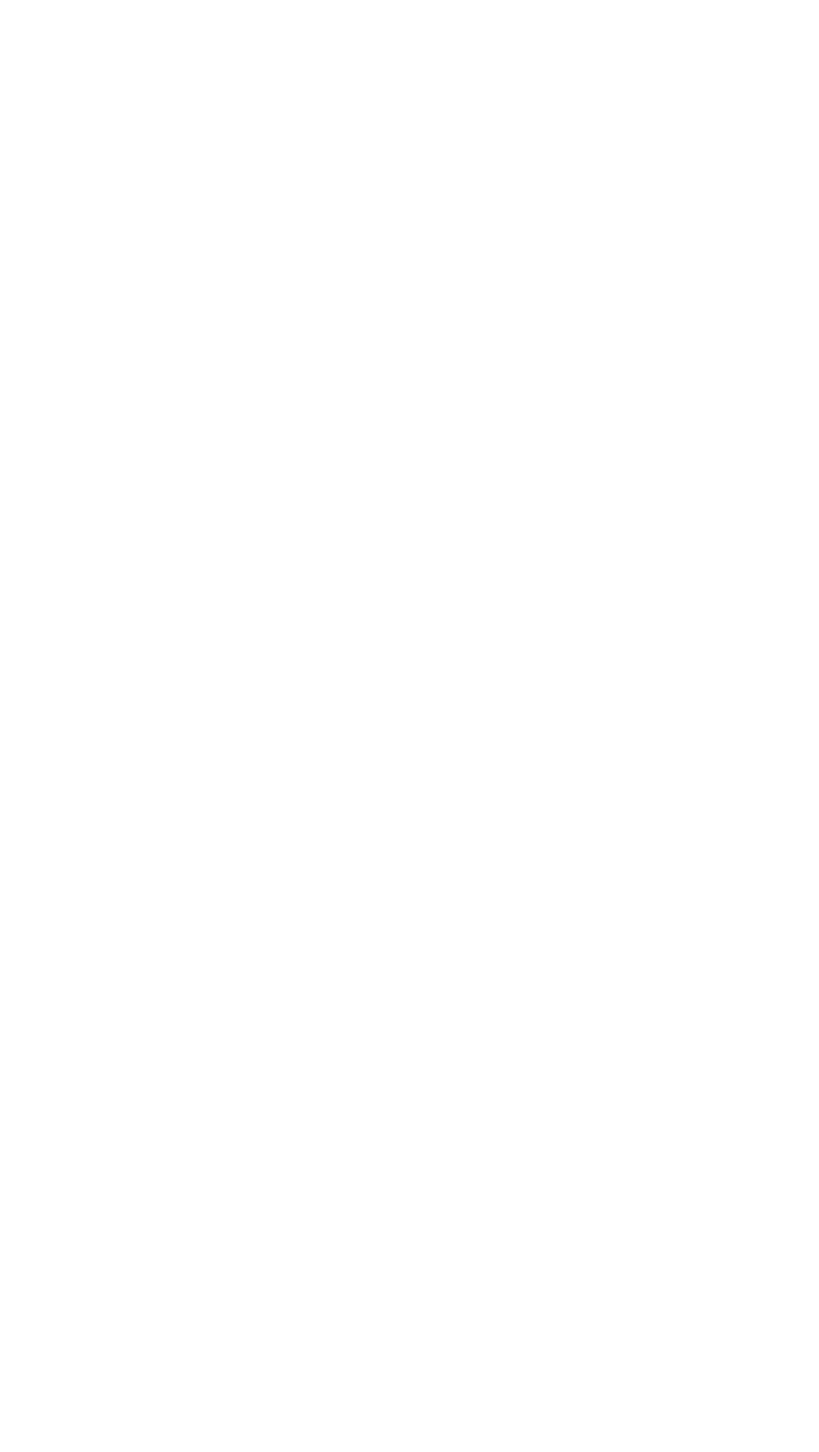
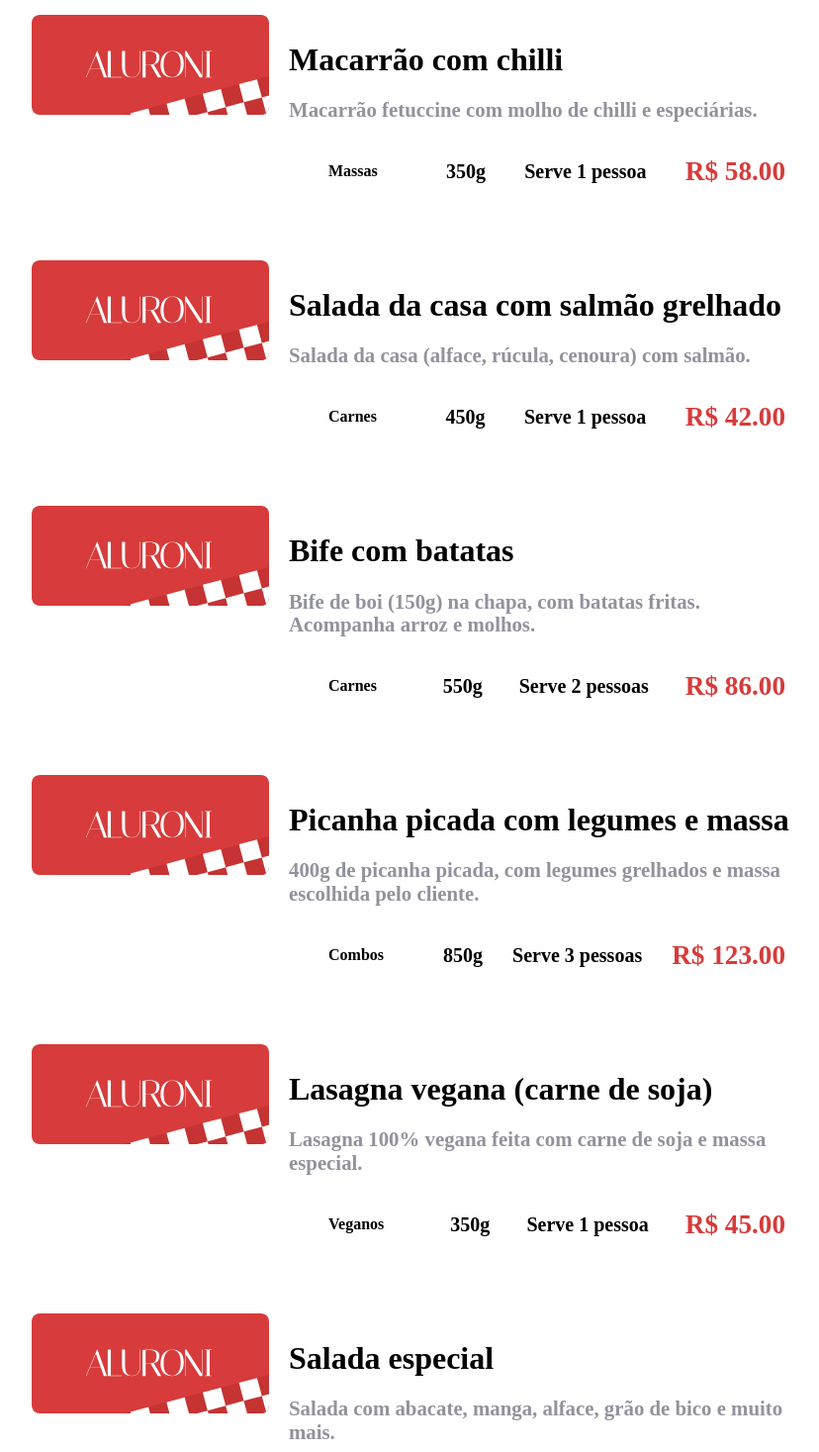
Before and after one commit to JulioTavaresDE/AluroniMassa, a React (Create React App) app: page / in a window 1280 px wide. Shown: the part 1330-2797 px from the top of the page at 99% size, without its empty margins (168-996 px from the left). Before the commit the page ends 804 px from the top, so only its background shows below. Built offline with nearby package versions, Linux system fonts and the light colour scheme.

Commit message:
Populando cada item

```diff
--- /dev/null
+++ b/src/pages/cardapio/Itens/Item/Item.module.scss
@@ -0,0 +1,102 @@
+@import "styles/variaveis";
+@import "styles/breakpoints";
+
+$massas: #d73b3b;
+$carnes: #30201e;
+$combos: #e6c864;
+$veganos: #80aa40;
+
+.item {
+  display: flex;
+  flex-wrap: wrap;
+  width: 90%;
+  &__imagem {
+    min-width: 240px;
+    @media (max-width: $desktop_xsm) {
+      width: 100%;
+    }
+    img {
+      border-radius: 8px;
+      width: 100%;
+    }
+  }
+  &__descricao {
+    display: flex;
+    flex: 1;
+    flex-direction: column;
+    flex-wrap: wrap;
+    justify-content: space-around;
+    padding: 0 20px;
+    @media (max-width: $desktop_xsm) {
+      flex-direction: row;
+      margin-top: 20px;
+      padding: 0;
+    }
+  }
+  &__titulo {
+    h2 {
+      font-size: 2rem;
+      font-weight: bold;
+      margin-bottom: 20px;
+    }
+    p {
+      color: $dark-grey;
+      font-size: 1.3rem;
+      font-weight: 600;
+      max-width: 600px;
+      margin-bottom: 20px;
+    }
+  }
+  &__tags {
+    display: flex;
+    flex-wrap: wrap;
+    justify-content: space-between;
+    margin-bottom: 20px;
+    max-width: 700px;
+    @media (max-width: $desktop_xsm) {
+      justify-content: flex-end;
+    }
+    @media (max-width: $mobile) {
+      justify-content: flex-start;
+    }
+    > div {
+      margin: 10px;
+    }
+  }
+  &__tipo {
+    align-items: center;
+    border-radius: 2px;
+    display: flex;
+    font-weight: bold;
+    height: 40px;
+    justify-content: center;
+    padding: 10px 30px;
+    &__massas {
+      background-color: $massas;
+      color: white;
+    }
+    &__carnes {
+      background-color: $carnes;
+      color: white;
+    }
+    &__combos {
+      background-color: $combos;
+    }
+    &__veganos {
+      background-color: $veganos;
+    }
+  }
+  &__porcao,
+  &__qtdpessoas,
+  &__valor {
+    align-items: center;
+    display: flex;
+    font-size: 1.25rem;
+    font-weight: bold;
+    justify-content: center;
+  }
+  &__valor {
+    color: $red;
+    font-size: 1.7rem;
+  }
+}
--- /dev/null
+++ b/src/pages/cardapio/Itens/Item/index.tsx
@@ -0,0 +1,43 @@
+import logo from 'assets/logo.svg';
+import style from './Item.module.scss';
+import cardapio from  '../itens.json';
+import  type  from '@testing-library/user-event/dist/type';
+
+type Props = typeof cardapio[0];
+
+export default function item(props:Props){
+const {title,description, category, size, serving, price} = props
+
+    return (
+        <div className={style.item}>
+            <div className={style.item__imagem}>
+                <img src={logo} alt={title}></img>
+            </div>
+
+            <div className={style.item__descricao}>
+                <div className={style.item__titulo}>
+                    <h2>{title}</h2>
+                    <p>{description}</p>
+                </div>
+
+                <div className={style.item__tags}>
+                    <div className={style.item__tipo}>
+                        {category.label}
+                    </div>
+
+                    <div className={style.item__porcao}>
+                        {size}g
+                    </div>
+
+                    <div className={style.item__qtdpessoas}>
+                        Serve {serving} pessoa{ serving === 1 ? "" : 's' }
+                    </div>
+
+                    <div className={style.item__valor}>
+                        R$ {price.toFixed(2)}
+                    </div>
+                </div>
+            </div>
+        </div>
+    )
+}
--- /dev/null
+++ b/src/pages/cardapio/Itens/Itens.module.scss
@@ -0,0 +1,7 @@
+.itens {
+    display: flex;
+    flex-direction: column;
+    flex-wrap: wrap;
+    gap: 40px;
+    width: 100%;
+  }
--- /dev/null
+++ b/src/pages/cardapio/Itens/index.tsx
@@ -0,0 +1,15 @@
+import cardapio from "./itens.json";
+import Item from "./Item";
+import style from "./Itens.module.scss";
+
+export default function Itens(){
+    return(
+        <div className={style.itens}>
+            {cardapio.map(item => (
+                <Item
+                    key={item.id}
+                    {...item}/>
+            ))}
+        </div>
+    )
+}
--- /dev/null
+++ b/src/pages/cardapio/Itens/itens.json
@@ -0,0 +1,119 @@
+[
+    {
+      "title": "Macarrão mediterrâneo",
+      "description": "Macarrão spaghetti com frutos-do-mar e especíarias, especialidade da cozinha. Atenção: Contém camarão e outros frutos-do-mar!",
+      "photo": "/assets/pratos/macarrao_mediterraneo.png",
+      "size": 400,
+      "serving": 2,
+      "price": 73.0,
+      "id": 1,
+      "category": {
+        "id": 1,
+        "label": "Massas"
+      }
+    },
+    {
+      "title": "Macarrão da casa",
+      "description": "Macarrão com frutos-do-mar e especíarias, especialidade da cozinha. Atenção: Contém camarão e outros frutos-do-mar!",
+      "photo": "/assets/pratos/macarrao_da_casa.png",
+      "size": 400,
+      "serving": 2,
+      "price": 54.0,
+      "id": 2,
+      "category": {
+        "id": 1,
+        "label": "Massas"
+      }
+    },
+    {
+      "title": "Macarrão com chilli",
+      "description": "Macarrão fetuccine com molho de chilli e especiárias.",
+      "photo": "/assets/pratos/macarrao_com_chilli.png",
+      "size": 350,
+      "serving": 1,
+      "price": 58.0,
+      "id": 3,
+      "category": {
+        "id": 1,
+        "label": "Massas"
+      }
+    },
+    {
+      "title": "Salada da casa com salmão grelhado",
+      "description": "Salada da casa (alface, rúcula, cenoura) com salmão.",
+      "photo": "/assets/pratos/salada_da_casa.png",
+      "size": 450,
+      "serving": 1,
+      "price": 42.0,
+      "id": 4,
+      "category": {
+        "id": 2,
+        "label": "Carnes"
+      }
+    },
+    {
+      "title": "Bife com batatas",
+      "description": "Bife de boi (150g) na chapa, com batatas fritas. Acompanha arroz e molhos.",
+      "photo": "/assets/pratos/bife_com_batatas.png",
+      "size": 550,
+      "serving": 2,
+      "price": 86.0,
+      "id": 5,
+      "category": {
+        "id": 2,
+        "label": "Carnes"
+      }
+    },
+    {
+      "title": "Picanha picada com legumes e massa",
+      "description": "400g de picanha picada, com legumes grelhados e massa escolhida pelo cliente.",
+      "photo": "/assets/pratos/picanha_picada.png",
+      "size": 850,
+      "serving": 3,
+      "price": 123.0,
+      "id": 6,
+      "category": {
+        "id": 3,
+        "label": "Combos"
+      }
+    },
+    {
+      "title": "Lasagna vegana (carne de soja)",
+      "description": "Lasagna 100% vegana feita com carne de soja e massa especial.",
+      "photo": "/assets/pratos/lasagna_vegana.png",
+      "size": 350,
+      "serving": 1,
+      "price": 45.0,
+      "id": 7,
+      "category": {
+        "id": 4,
+        "label": "Veganos"
+      }
+    },
+    {
+      "title": "Salada especial",
+      "description": "Salada com abacate, manga, alface, grão de bico e muito mais.",
+      "photo": "/assets/pratos/salada_especial.png",
+      "size": 350,
+      "serving": 1,
+      "price": 37.0,
+      "id": 8,
+      "category": {
+        "id": 4,
+        "label": "Veganos"
+      }
+    },
+    {
+      "title": "Almôndegas",
+      "description": "Porção de almôndegas com sour cream, cebola e tempêros. Acompanha arroz ou massa.",
+      "photo": "/assets/pratos/almondegas.png",
+      "size": 740,
+      "serving": 3,
+      "price": 120.0,
+      "id": 9,
+      "category": {
+        "id": 3,
+        "label": "Combos"
+      }
+    }
+  ]
--- a/src/pages/cardapio/index.tsx
+++ b/src/pages/cardapio/index.tsx
@@ -4,6 +4,7 @@
 import { useState } from 'react';
 import Filtros from './Filtros';
 import Ordenador from './Ordenador';
+import Itens from './Itens';
 
 export  default function Cardapio(){
     const [busca,setBusca] = useState("");
@@ -27,6 +28,7 @@
                     <Filtros filtro={filtro} setFiltro={setFiltro}/>
                     <Ordenador ordenador={ordenador} setOrdenador={setOrdenador}/>
                 </div>
+                <Itens/>
             </section>
         </main>
     )
```
